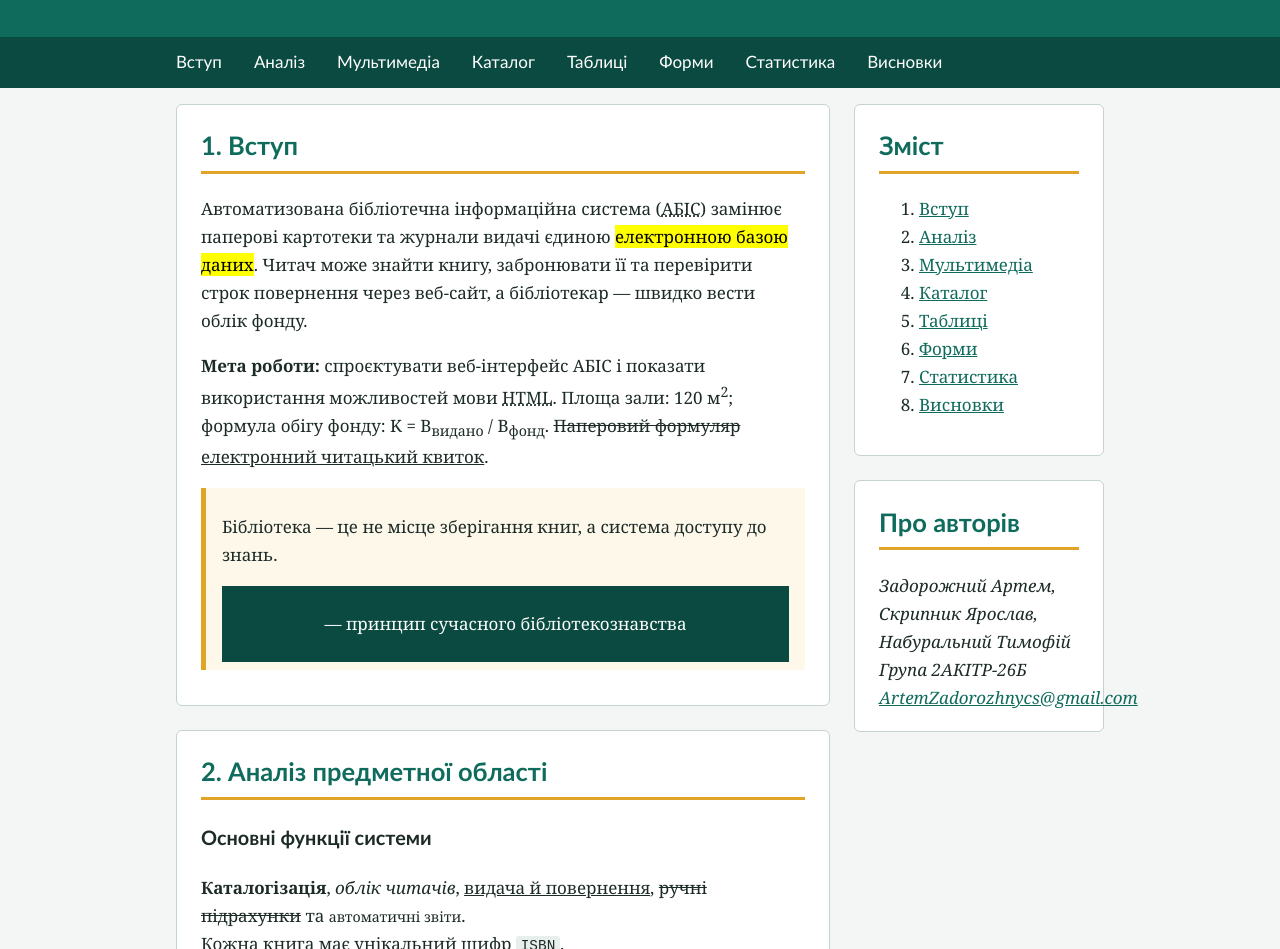
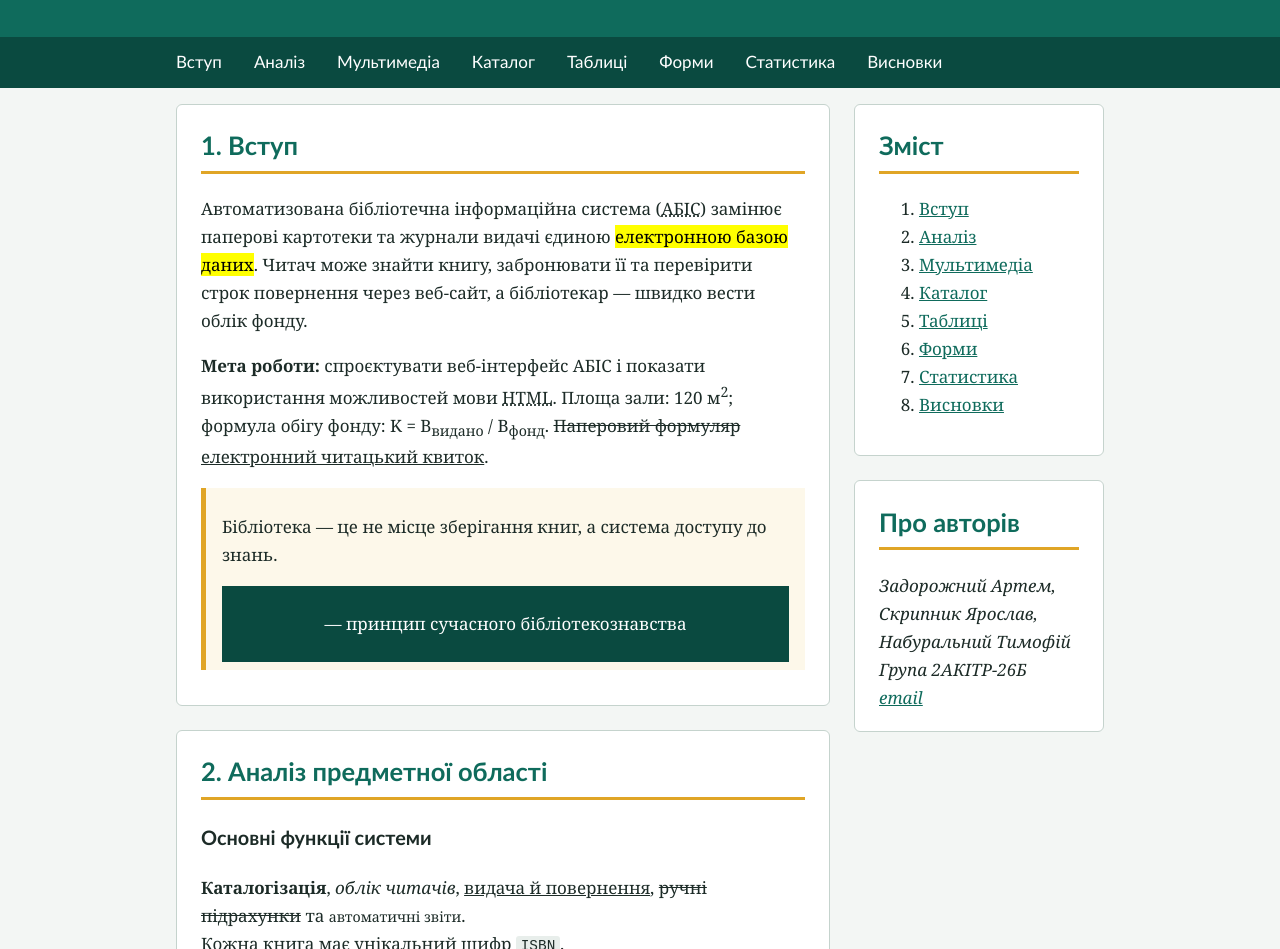
Before and after one commit to artem-zadorozhny/course-work, a plain HTML site: page index.html in a window 1280 px wide. Shown: the part 151-1100 px from the top of the page. Drawn offline with Linux system fonts and the light colour scheme.

Commit message:
uppdate email

```diff
--- a/index.html
+++ b/index.html
@@ -335,7 +335,7 @@
   </div>
   <div>
     <h2>Про авторів</h2>
-    <address>Задорожний Артем, Скрипник Ярослав, Набуральний Тимофій<br>Група 2АКІТР-26Б<br><a href="mailto:ArtemZadorozhnycs@gmail.com">ArtemZadorozhnycs@gmail.com</a></address>
+    <address>Задорожний Артем, Скрипник Ярослав, Набуральний Тимофій<br>Група 2АКІТР-26Б<br><a href="mailto:ArtemZadorozhnycs@gmail.com">email</a></address>
   </div>
 </aside>
 </div>
```
